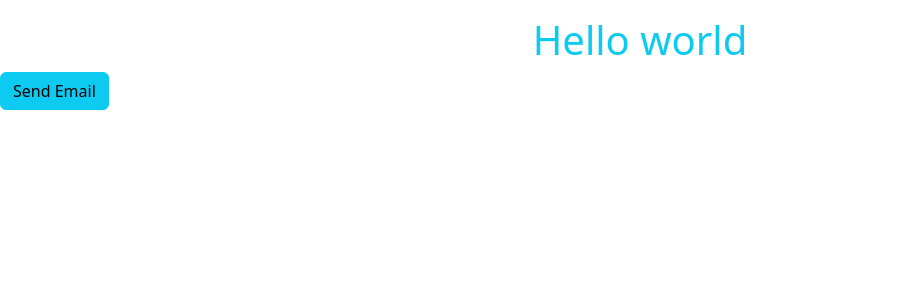
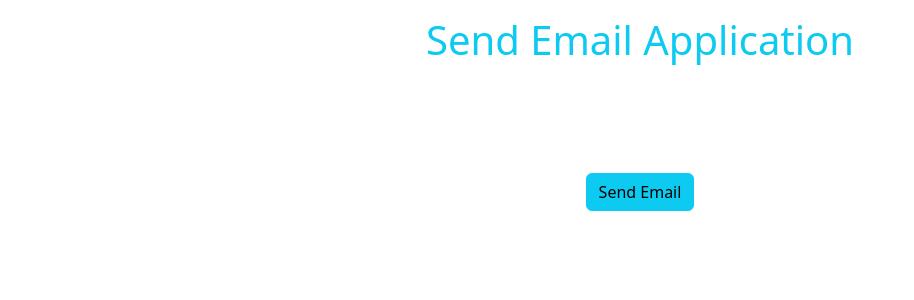
Before and after one commit to spno7/EmailModalComponent, a Vue app in the folder EmailModalComponent/: page / in a window 1280 px wide. Shown: the top 300 px of the page, without its empty margins (0-914 px from the left). Built offline with nearby package versions, Linux system fonts and the light colour scheme.

Commit message:
Minor style fixes

```diff
--- a/EmailModalComponent/src/App.vue
+++ b/EmailModalComponent/src/App.vue
@@ -2,7 +2,7 @@
   <div id="app">
 
     <h1 class="mt-3 text-info text-center">
-      Hello world
+      Send Email Application
     </h1>
 
     <EmailModal />
--- a/EmailModalComponent/src/components/EmailModal.vue
+++ b/EmailModalComponent/src/components/EmailModal.vue
@@ -1,10 +1,12 @@
 <template>
   <div>
 
-    <!-- Button to open the Modal  -->
-    <button @click="openModal" class="btn btn-info rounded-md">
-      Send Email
-    </button>
+    <div style="display: flex; justify-content: center; align-items: center; height: 30vh;">
+      <!-- Button to open the Modal  -->
+      <button @click="openModal" class="btn btn-info rounded-md">
+        Send Email
+      </button>
+    </div>
 
     <div v-if="isModalOpen" class="modal d-block" tabindex="-1" role="dialog" >
       <div class="modal-dialog modal-dialog-centered modal-lg" role="document">
@@ -28,7 +30,7 @@
       </div>
     </div>
 
-    <div v-if="isModalOpen" class="modal-backdrop show"></div>
+    <div v-if="isModalOpen" class="modal-backdrop show"> </div>
 
   </div>
 </template>
```
